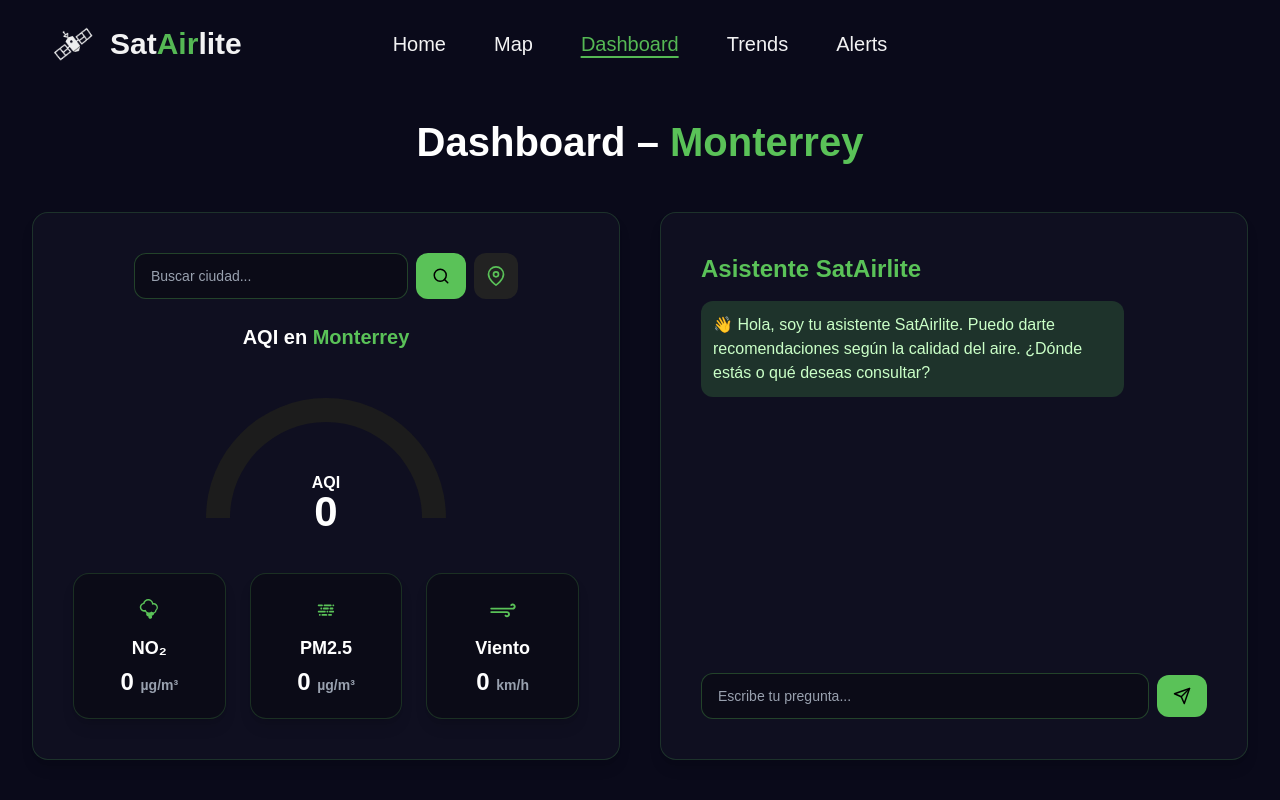
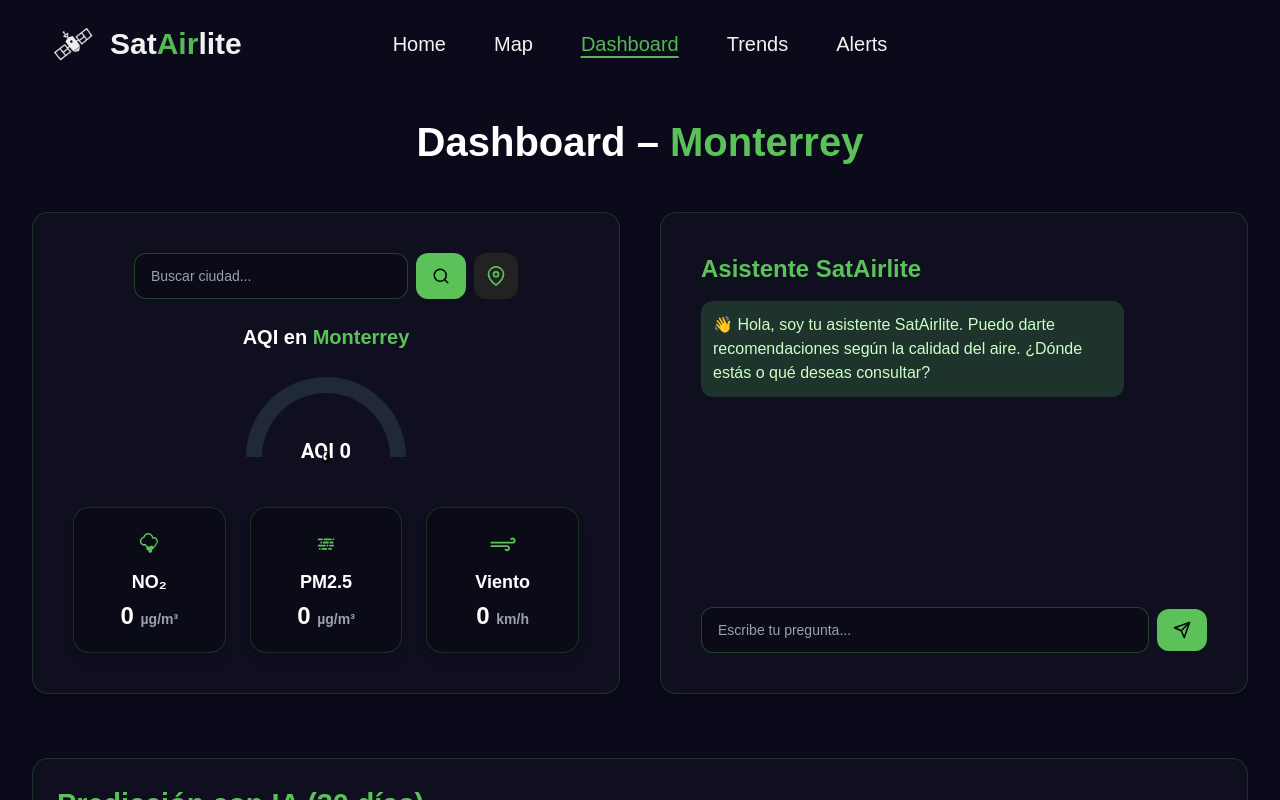
Before and after one commit to MrBrightside0/Nube, a Next.js app in the folder web/: page /dashboard in a window 1280 px wide. Built offline with nearby package versions, Linux system fonts and the light colour scheme.

Commit message:
Fix AQIGauge import for MUI v8

```diff
--- a/web/app/dashboard/AQIGauge.tsx
+++ b/web/app/dashboard/AQIGauge.tsx
@@ -1,68 +1,53 @@
 "use client";
 
-import {
-  GaugeContainer,
-  GaugeReferenceArc,
-  GaugeValueArc,
-  GaugeValueText,
-} from "@mui/x-charts/Gauge";
+import * as React from "react";
+import { Gauge } from "@mui/x-charts/Gauge"; // ✅ Import correcto para v8+
+import { Box, Typography } from "@mui/material";
 
 export default function AQIGauge({ value }: { value: number }) {
-  const aqi = Math.min(Math.max(value ?? 0, 0), 350);
+  const aqi = Math.min(Math.max(value ?? 0, 0), 500);
 
   const getAQIColor = (val: number) => {
-    if (val <= 50) return "#5ac258";
-    if (val <= 100) return "#facc15";
-    if (val <= 150) return "#fb923c";
-    if (val <= 200) return "#ef4444";
-    if (val <= 275) return "#a855f7";
-    return "#78350f";
+    if (val <= 50) return "#5ac258"; // Verde
+    if (val <= 100) return "#facc15"; // Amarillo
+    if (val <= 150) return "#fb923c"; // Naranja
+    if (val <= 200) return "#ef4444"; // Rojo
+    if (val <= 300) return "#a855f7"; // Morado
+    return "#6b7280"; // Gris oscuro
   };
 
   return (
-    <div className="flex flex-col items-center justify-center mt-4">
-      <GaugeContainer
-        width={260}
-        height={150} // 🔹 Subido un poco el gauge completo
+    <Box
+      sx={{
+        display: "flex",
+        flexDirection: "column",
+        alignItems: "center",
+        justifyContent: "center",
+        color: "white",
+        width: "100%",
+      }}
+    >
+      <Gauge
+        width={200}
+        height={100}
+        value={aqi}
         startAngle={-90}
         endAngle={90}
-        valueMin={0}
-        valueMax={350}
-        value={aqi}
-        sx={{ backgroundColor: "transparent" }}
+        sx={{
+          "& .MuiGauge-valueArc": {
+            fill: getAQIColor(aqi),
+          },
+          "& .MuiGauge-referenceArc": {
+            fill: "#1f2937",
+          },
+        }}
+      />
+      <Typography
+        variant="h6"
+        sx={{ mt: -4, fontWeight: "bold", color: "white" }}
       >
-        <GaugeReferenceArc style={{ fill: "#1c1c1c" }} />
-        <GaugeValueArc
-          style={{
-            fill: getAQIColor(aqi),
-            transition: "fill 0.4s ease",
-          }}
-        />
-
-        {/* 🔹 Texto “AQI” */}
-        <GaugeValueText
-          text="AQI"
-          style={{
-            fill: "#ffffff",
-            fontSize: 16,
-            fontWeight: 600,
-            transform: "translate(0px, -30px)", // más arriba
-            textAnchor: "middle",
-          }}
-        />
-
-        {/* 🔹 Valor numérico */}
-        <GaugeValueText
-          text={`${Math.round(aqi)}`}
-          style={{
-            fill: "#ffffff",
-            fontSize: 42,
-            fontWeight: 800,
-            transform: "translate(0px, 8px)", // subido respecto al centro
-            textAnchor: "middle",
-          }}
-        />
-      </GaugeContainer>
-    </div>
+        AQI {aqi}
+      </Typography>
+    </Box>
   );
 }
```
